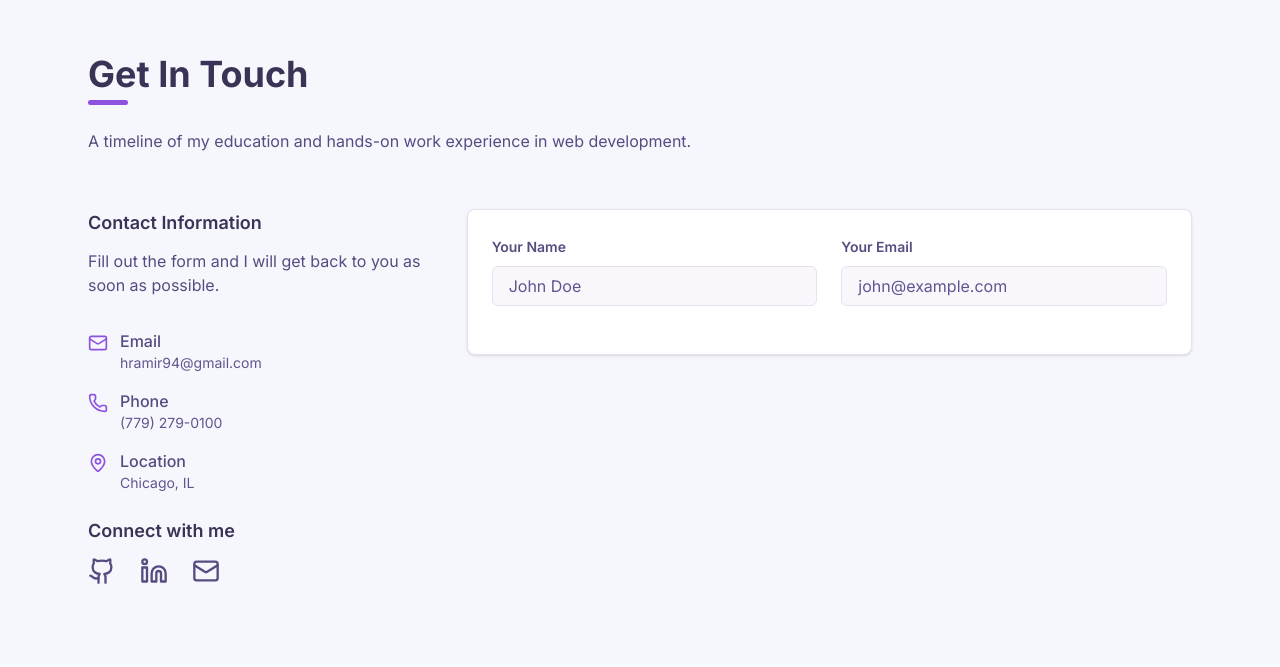
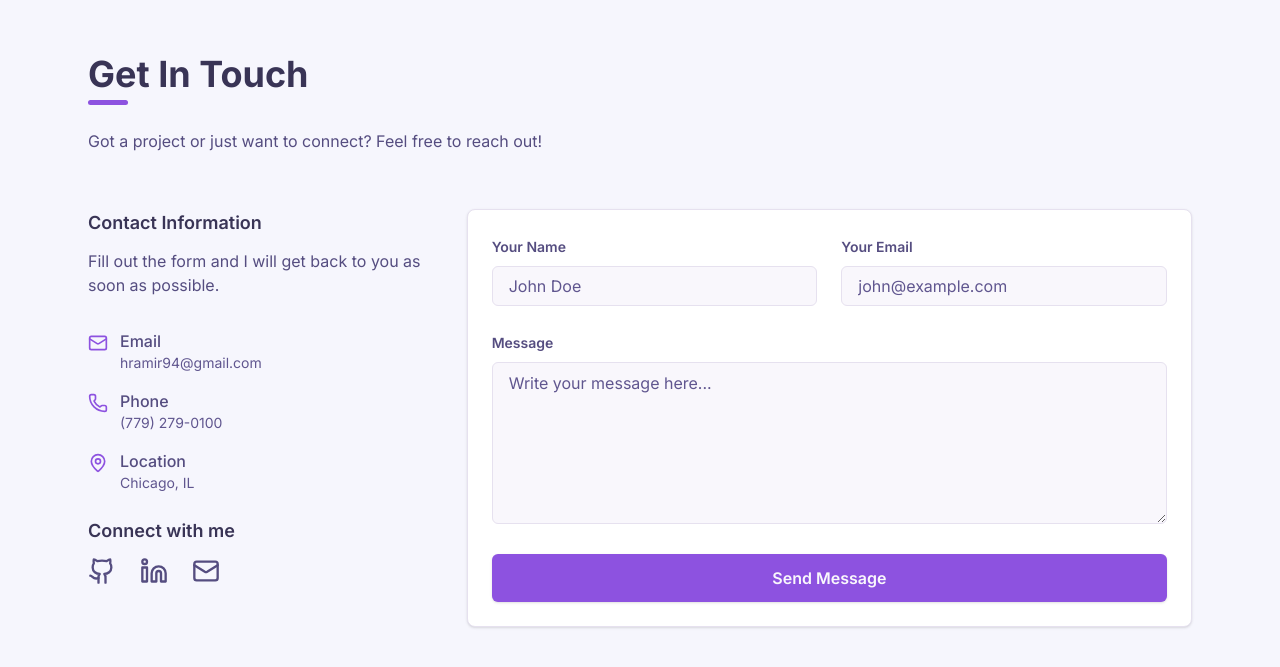
Before and after one commit to hectorlil48/my-portfolio, a React (Vite) app: page / in a window 1280 px wide. Shown: the part 4454-5121 px from the top of the page. Built offline with nearby package versions, Linux system fonts and the light colour scheme.

Commit message:
Added the contact button and fix the sub title on the project and contact section

```diff
--- a/src/components/sections/Contact.jsx
+++ b/src/components/sections/Contact.jsx
@@ -12,8 +12,7 @@ const Contact = () => {
         </div>
 
         <p className="text-foreground max-w-2xl">
-          A timeline of my education and hands-on work experience in web
-          development.
+          Got a project or just want to connect? Feel free to reach out!
         </p>
       </header>
 
@@ -123,7 +122,31 @@ const Contact = () => {
                   className="border-outline text-foreground bg-input placeholder-muted focus:ring-primary mt-2 h-10 w-full rounded-md border px-4 py-2 text-base outline-none focus:ring-2"
                 />
               </div>
-              <div></div>
+            </div>
+
+            <div>
+              <label
+                htmlFor="message"
+                className="text-foreground text-sm font-semibold"
+              >
+                Message
+              </label>
+              <textarea
+                name="message"
+                id="message"
+                rows={6}
+                placeholder="Write your message here..."
+                required
+                className="border-outline bg-input text-foreground placeholder-muted focus:ring-primary mt-2 w-full rounded-md border px-4 py-2 text-base outline-none focus:ring-2"
+              ></textarea>
+            </div>
+            <div>
+              <button
+                type="submit"
+                className="bg-primary text-main-btn hover:bg-primary/90 focus:ring-primary w-full rounded-md px-6 py-3 text-base font-semibold shadow transition-all duration-300 hover:scale-[1.02] focus:ring-2 focus:ring-offset-2 focus:outline-none"
+              >
+                Send Message
+              </button>
             </div>
           </form>
         </div>
--- a/src/components/sections/Journey/Journey.jsx
+++ b/src/components/sections/Journey/Journey.jsx
@@ -18,7 +18,8 @@ const Journey = () => {
         </div>
 
         <p className="text-foreground max-w-2xl">
-          Got a project or just want to connect? Feel free to reach out!
+          A timeline of my education and hands-on work experience in web
+          development.
         </p>
       </header>
 
```
